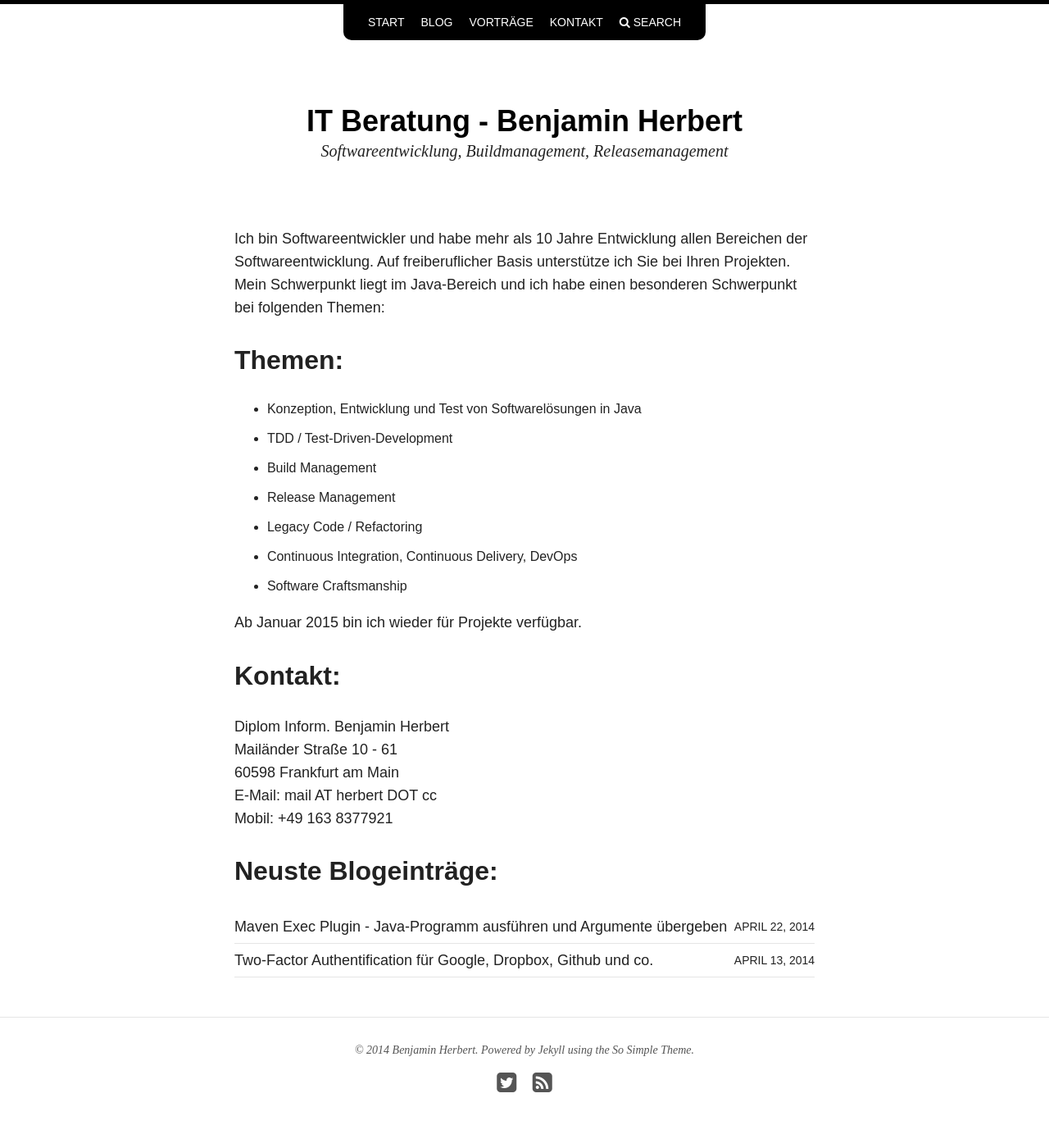
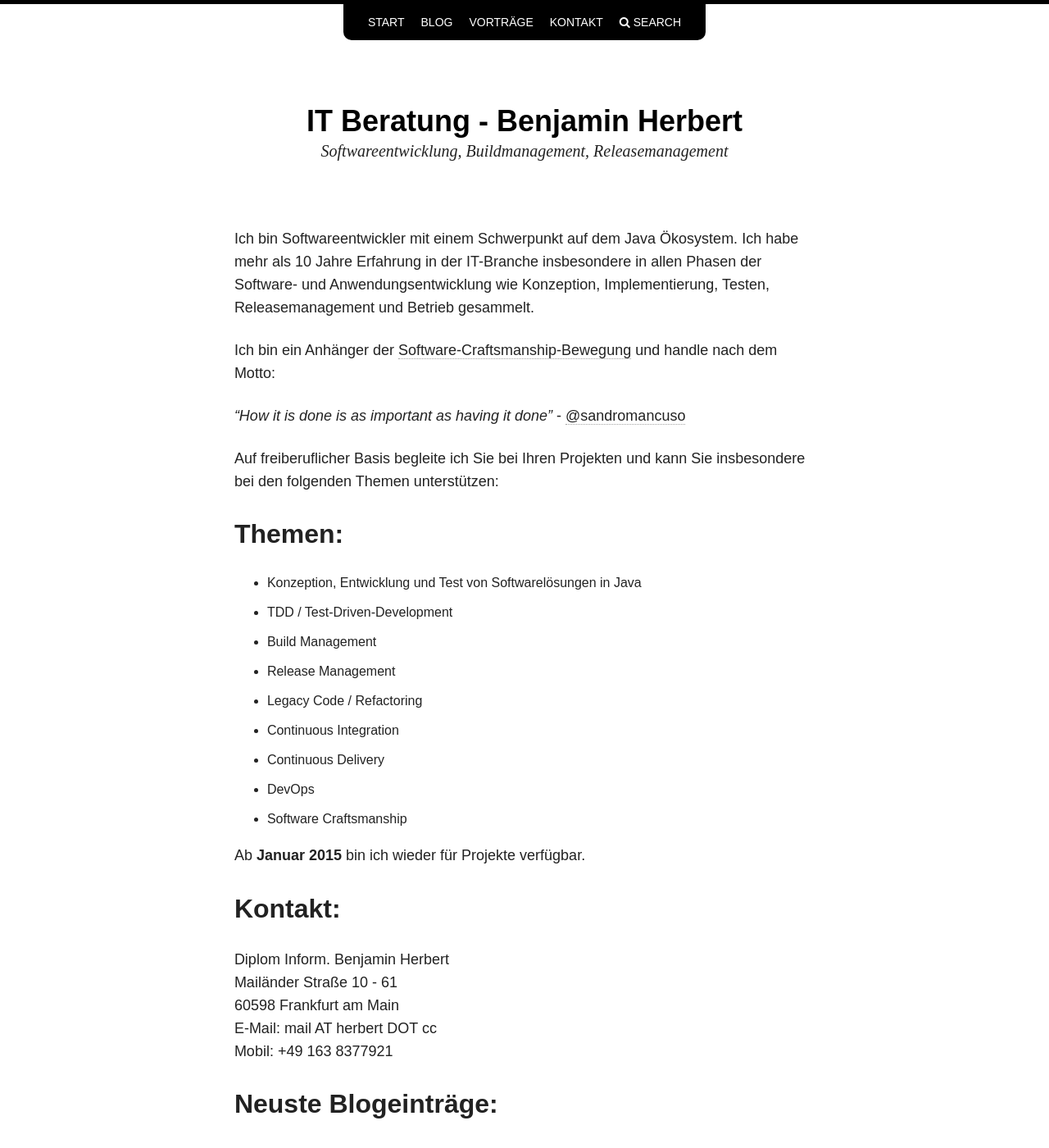
Before and after one commit to BenjaminHerbert/BenjaminHerbert.github.io, a Jekyll site: the page built from index.md, in a window 1280 px wide and 1400 px high. Shown: the whole window at 82% size. Built offline with Jekyll 4.4.1, drawn with Linux system fonts in a browser that asks for light colours; nearby versions of some CDN libraries.

Commit message:
Changed text, added software craftsmanship

```diff
--- a/index.md
+++ b/index.md
@@ -2,7 +2,13 @@
 layout: page
 ---
 
-Ich bin Softwareentwickler und habe mehr als 10 Jahre Entwicklung allen Bereichen der Softwareentwicklung. Auf freiberuflicher Basis unterstütze ich Sie bei Ihren Projekten. Mein Schwerpunkt liegt im Java-Bereich und ich habe einen besonderen Schwerpunkt bei folgenden Themen:
+Ich bin Softwareentwickler mit einem Schwerpunkt auf dem Java Ökosystem. Ich habe mehr als 10 Jahre Erfahrung in der IT-Branche insbesondere in allen Phasen der Software- und Anwendungsentwicklung wie Konzeption, Implementierung, Testen, Releasemanagement und Betrieb gesammelt.
+
+Ich bin ein Anhänger der [Software-Craftsmanship-Bewegung](http://manifesto.softwarecraftsmanship.org/#/de) und handle nach dem Motto:
+
+<cite>"How it is done is as important as having it done"</cite> - [@sandromancuso](https://twitter.com/sandromancuso)
+
+Auf freiberuflicher Basis begleite ich Sie bei Ihren Projekten und kann Sie insbesondere bei den folgenden Themen unterstützen:
 
 ## Themen:
 * Konzeption, Entwicklung und Test von Softwarelösungen in Java
@@ -10,11 +16,12 @@ Ich bin Softwareentwickler und habe mehr als 10 Jahre Entwicklung allen Bereiche
 * Build Management
 * Release Management
 * Legacy Code / Refactoring
-* Continuous Integration, Continuous Delivery, DevOps
+* Continuous Integration
+* Continuous Delivery
+* DevOps
 * Software Craftsmanship
 
-Ab Januar 2015 bin ich wieder für Projekte verfügbar.
-
+Ab **Januar 2015** bin ich wieder für Projekte verfügbar.
 
 ## Kontakt:
 
@@ -24,7 +31,6 @@ Mailänder Straße 10 - 61<br />
 E-Mail: mail AT herbert DOT cc<br />
 Mobil: +49 163 8377921<br />
 
-
 ## Neuste Blogeinträge:
 
 <ul class="post-list">
```
